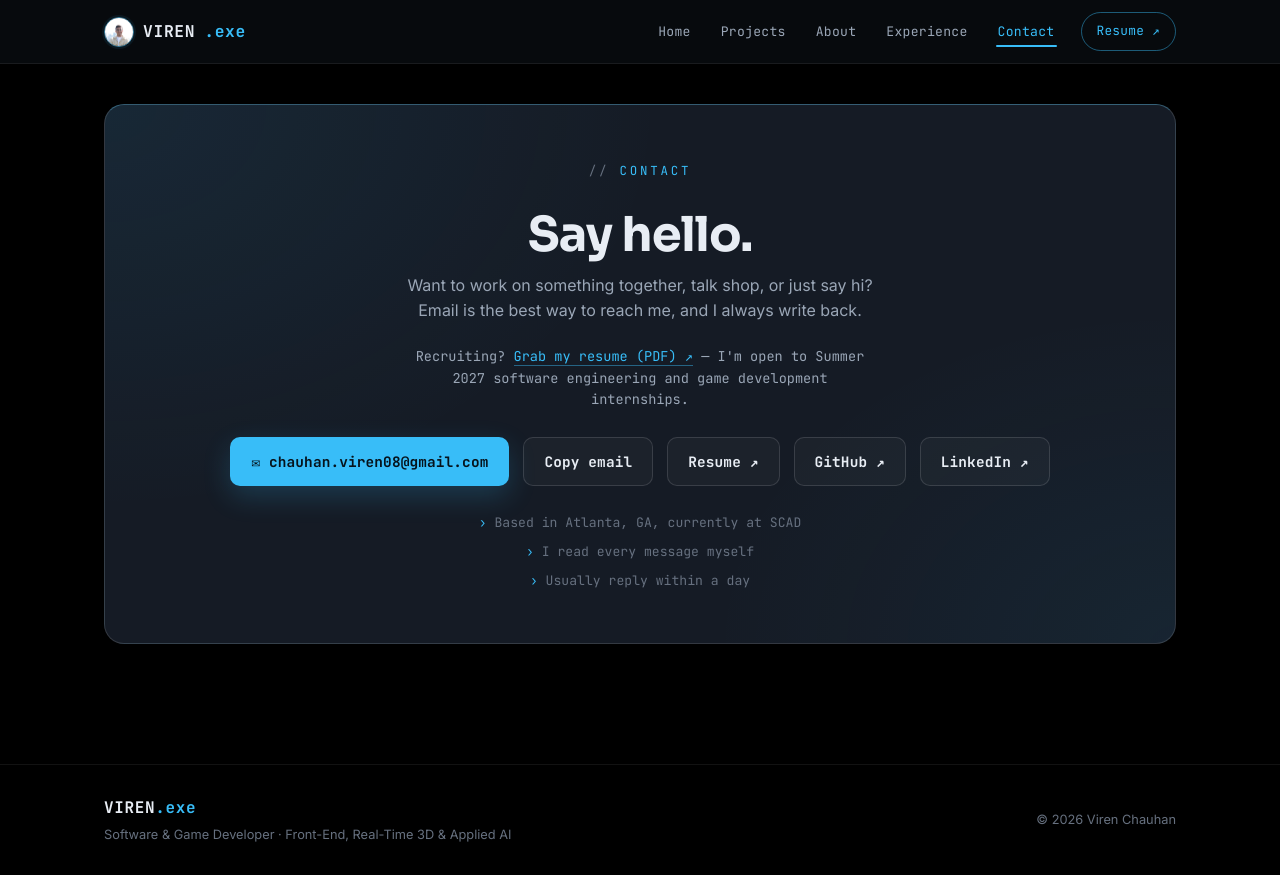
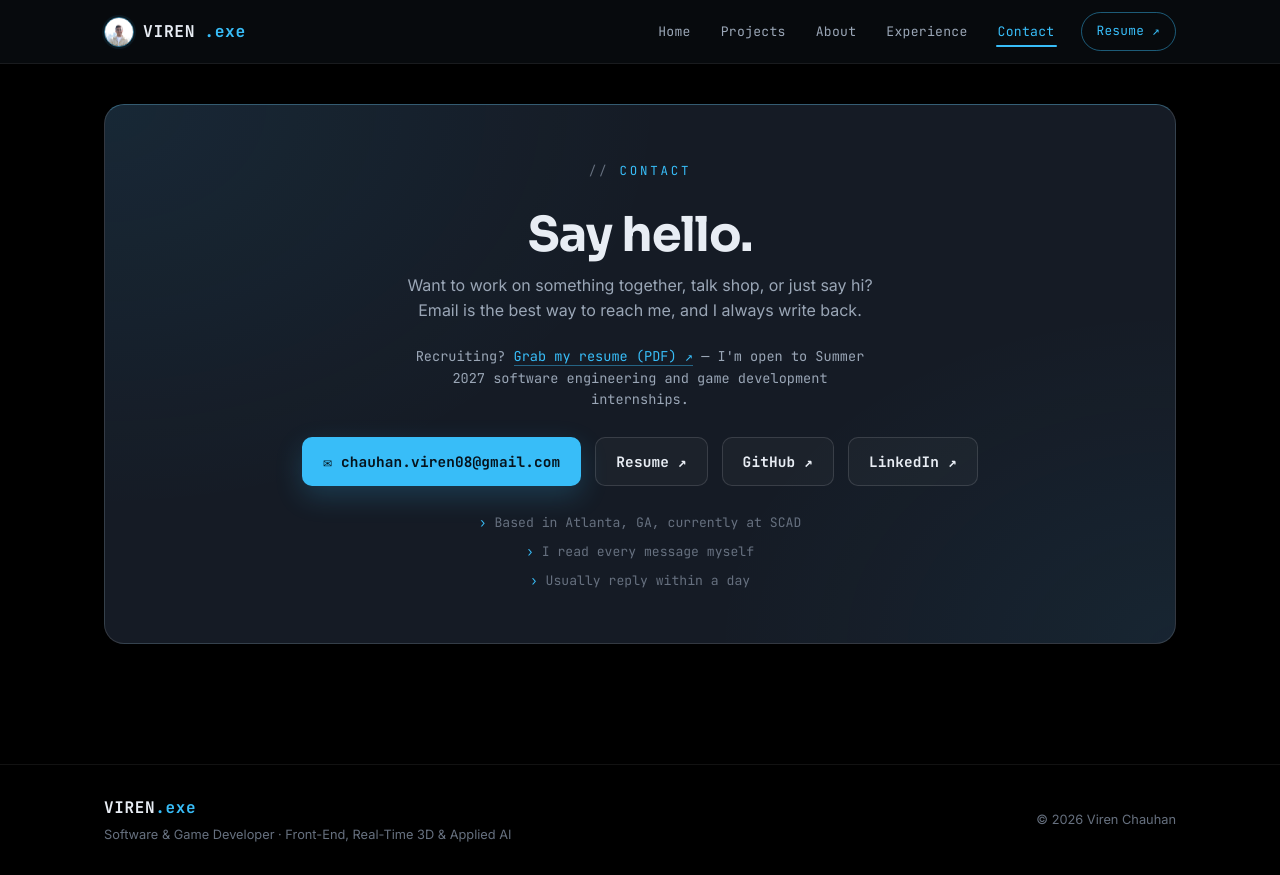
Before and after one commit to VirenChauhan19/Viren-Website, a React (Vite) app: page /contact in a window 1280 px wide. Built offline with nearby package versions, Linux system fonts and the light colour scheme.

Commit message:
Remove the separate copy-email button; the email button now copies too

```diff
--- a/src/site/Contact.jsx
+++ b/src/site/Contact.jsx
@@ -1,4 +1,3 @@
-import { useState } from 'react'
 import { profile } from '../data/content.js'
 import { asset } from './asset.js'
 import { trackPageView } from '../analytics/tracker.js'
@@ -6,7 +5,6 @@ import { trackPageView } from '../analytics/tracker.js'
 export default function Contact() {
   const github = profile.links.find((l) => l.label === 'GitHub')?.url
   const linkedin = profile.links.find((l) => l.label === 'LinkedIn')?.url
-  const [copied, setCopied] = useState(false)
   const facts = [
     `Based in ${profile.location}, currently at SCAD`,
     'I read every message myself',
@@ -15,13 +13,9 @@ export default function Contact() {
   const subject = encodeURIComponent('Hello Viren')
 
   // mailto fails quietly on machines with no mail client — recruiters on
-  // corporate laptops, mostly — so the address can also be copied directly.
-  const copyEmail = async () => {
-    try {
-      await navigator.clipboard.writeText(profile.email)
-      setCopied(true)
-      setTimeout(() => setCopied(false), 2000)
-    } catch { /* clipboard blocked: mailto button still works */ }
+  // corporate laptops, mostly — so clicking also copies the address.
+  const copyEmail = () => {
+    try { navigator.clipboard?.writeText(profile.email) } catch { /* clipboard blocked */ }
   }
 
   return (
@@ -47,12 +41,14 @@ export default function Contact() {
         </p>
 
         <div className="contact-cta">
-          <a className="btn btn-primary" href={`mailto:${profile.email}?subject=${subject}`}>
+          <a
+            className="btn btn-primary"
+            href={`mailto:${profile.email}?subject=${subject}`}
+            title="Opens your mail app — and copies the address, just in case"
+            onClick={copyEmail}
+          >
             ✉ {profile.email}
           </a>
-          <button className="btn btn-ghost" type="button" onClick={copyEmail}>
-            {copied ? 'Copied ✓' : 'Copy email'}
-          </button>
           <a
             className="btn btn-ghost"
             href={asset(profile.resume)}
```
